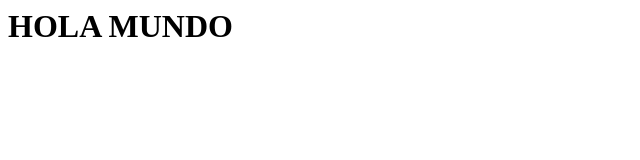
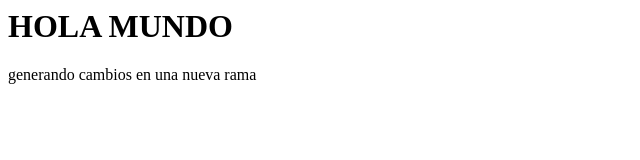
Before and after one commit to alecente/examplegit, a plain HTML site: page index.html in a window 1280 px wide. Shown: the whole page, without its empty margins (0-640 px from the left). Drawn offline with Linux system fonts and the light colour scheme.

Commit message:
Cambios en rama develop

```diff
--- a/index.html
+++ b/index.html
@@ -1,5 +1,7 @@
 <html>
 	<body>
 		<h1>HOLA MUNDO</H1>
+		<p> generando cambios en una nueva rama</p>
 	</body>
-</html>
+</html
+>
```
